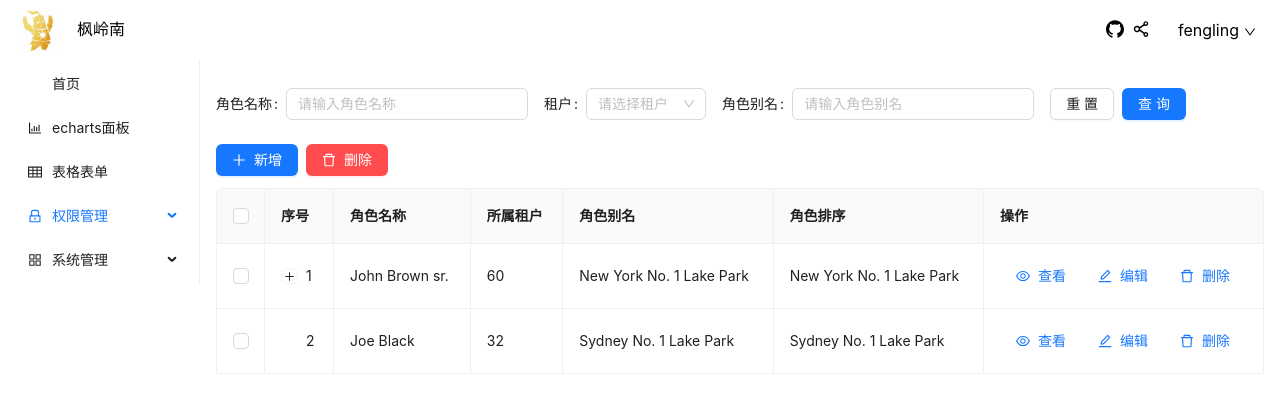
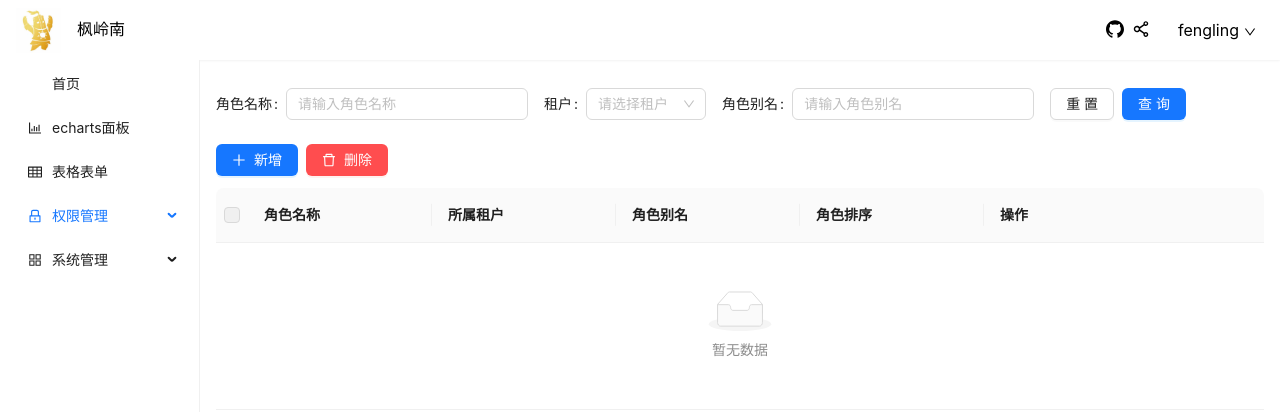
Before and after one commit to Stew0316/react-vite-mobx, a React (Vite) app: page /fengling/home/role in a window 1280 px wide. Shown: the top 412 px of the page. Built offline with nearby package versions, Linux system fonts and the light colour scheme.

Commit message:
feat: 封装wrap

```diff
--- a/src/layout/Side.jsx
+++ b/src/layout/Side.jsx
@@ -114,8 +114,10 @@ function Side(props) {
   return (
     <div className={`${props.className} ${Style.sidebar}`}>
       <Menu
+        className='menus'
         style={{
           width: '100%',
+          height: '100%',
         }}
         onClick={onClick}
         selectedKeys={[current]}
--- /dev/null
+++ b/src/layout/Wrap.jsx
@@ -0,0 +1,40 @@
+import { Form, Button, Table } from "antd"
+import { useRef } from "react"
+const Wrap = ({children, getData,columns,Btn, ...props}) => {
+  const formRef = useRef()
+  const onFinish = (values) => {
+    getData(values)
+  }
+  const data = [];
+  const reset = () => {
+    formRef.current.resetFields()
+  }
+  return (
+    <div className={props.className}>
+      <Form
+        layout='inline'
+        className='base-form'
+        onFinish={onFinish}
+        ref={formRef}
+      >
+        {children}
+        <Form.Item >
+          <Button className='reset' onClick={reset}>重置</Button>
+          <Button htmlType="submit" type="primary" className='submit'>查询</Button>
+        </Form.Item>
+      </Form>
+      {Btn}
+      <div>
+        <Table
+          columns={columns}
+          dataSource={data}
+          {...props}
+          className=""
+        />
+      </div>
+    </div>
+  )
+}
+
+
+export default Wrap
--- a/src/style/Header.module.scss
+++ b/src/style/Header.module.scss
@@ -4,6 +4,7 @@
   padding: 16px;
   justify-content: space-between;
   // background: skyblue;
+  box-shadow: 0 0 3px rgba(0, 0, 0, 0.1);
   :global {
     .left  {
       img {
--- /dev/null
+++ b/src/utils/feedBack.jsx
@@ -0,0 +1,19 @@
+import { Modal } from "antd";
+import { ExclamationCircleFilled } from "@ant-design/icons";
+const { confirm } = Modal;
+
+export const delConfirm = (content = '是否确认删除？') => {
+  return new Promise((resolve, reject) => {
+    confirm({
+      title: "删除",
+      icon: <ExclamationCircleFilled />,
+      content,
+      onOk() {
+        resolve();
+      },
+      onCancel() {
+        reject();
+      }
+    })
+  })
+}
--- a/src/views/index/map.jsx
+++ b/src/views/index/map.jsx
@@ -3,18 +3,12 @@ import leaflet from 'leaflet'
 import { useEffect } from 'react'
 function Map () {
   useEffect(() => {
-    // console.log(111)
     const map = L.map('map', {
       center: L.latLng(25.431, 119.008),
-      zoom: 14,
+      zoom: 6,
     });
-
+    // 这里需要在env里自己配一个maptoken，来自于mapbox的token
     const key = import.meta.env.VITE_MAP_TOKEN;
-    // mapbox://styles/185975315/clv9cnd4d00ol01rj8tcadqm0
-    // L.tileLayer('https://tile.openstreetmap.org/{z}/{x}/{y}.png', {
-    //     maxZoom: 19,
-    //     attribution: '&copy; <a href="http://www.openstreetmap.org/copyright">OpenStreetMap</a>'
-    // }).addTo(map);
     L.tileLayer(`https://api.mapbox.com/styles/v1/185975315/clv9cnd4d00ol01rj8tcadqm0/tiles/256/{z}/{x}/{y}@2x?access_token=${key}`, {
         maxZoom: 19,
         attribution: '&copy; <a href="http://www.openstreetmap.org/copyright">OpenStreetMap</a>'
--- a/src/views/permission/Role.jsx
+++ b/src/views/permission/Role.jsx
@@ -1,17 +1,18 @@
-import { Button, DatePicker, Form, Input, Space, Table, Tag, Switch, Popconfirm, Modal, Select, message  } from 'antd';
+import { Button, Form, Input, Table, Select,   } from 'antd';
 import {
   DeleteOutlined,
-  PlusOutlined,
   EditOutlined,
   EyeOutlined,
-  ExclamationCircleFilled
 } from '@ant-design/icons';
 import { useState } from 'react';
-const { confirm } = Modal;
+import Wrap from '@/layout/Wrap';
+import RoleBtn from './RoleBtn';
+
 const Role = () => {
   const [tenantList, setTenantList] = useState([{ value: 'sample', label: <span>sample</span> }]);
   const [checkStrictly, setCheckStrictly] = useState(false);
   const [selectData, setSelectData] = useState([]);
+  const [visible, setVisible] = useState(false);
   const rowSelection = {
     onChange: (selectedRowKeys, selectedRows) => {
       setSelectData(selectedRows)
@@ -25,10 +26,6 @@ const Role = () => {
     },
   };
   const columns = [
-    {
-      title: '序号',
-      render:(text,record,index)=>`${index+1}`,
-    },
     {
       title: '角色名称',
       dataIndex: 'name',
@@ -54,112 +51,37 @@ const Role = () => {
       dataIndex: 'address',
       key: 'address',
       width: 280,
-      render: (data, data2, data3, data4,data5) => (
+      render: (text, record, index) => (
         <>
-          <Button icon={<EyeOutlined />} type="link" onClick={() => view(data, data2, data3, data4,data5)}>查看</Button>
+          <Button icon={<EyeOutlined />} type="link" onClick={() => view(text, record, index)}>查看</Button>
           <Button icon={<EditOutlined />} type="link">编辑</Button>
           <Button icon={<DeleteOutlined />} type="link">删除</Button>
         </>
       ),
     },
   ];
-  const data = [
-    {
-      key: 1,
-      name: 'John Brown sr.',
-      age: 60,
-      address: 'New York No. 1 Lake Park',
-      children: [
-        {
-          key: 11,
-          name: 'John Brown',
-          age: 42,
-          address: 'New York No. 2 Lake Park',
-        },
-        {
-          key: 12,
-          name: 'John Brown jr.',
-          age: 30,
-          address: 'New York No. 3 Lake Park',
-          children: [
-            {
-              key: 121,
-              name: 'Jimmy Brown',
-              age: 16,
-              address: 'New York No. 3 Lake Park',
-            },
-          ],
-        },
-        {
-          key: 13,
-          name: 'Jim Green sr.',
-          age: 72,
-          address: 'London No. 1 Lake Park',
-          children: [
-            {
-              key: 131,
-              name: 'Jim Green',
-              age: 42,
-              address: 'London No. 2 Lake Park',
-              children: [
-                {
-                  key: 1311,
-                  name: 'Jim Green jr.',
-                  age: 25,
-                  address: 'London No. 3 Lake Park',
-                },
-                {
-                  key: 1312,
-                  name: 'Jimmy Green sr.',
-                  age: 18,
-                  address: 'London No. 4 Lake Park',
-                },
-              ],
-            },
-          ],
-        },
-      ],
-    },
-    {
-      key: 2,
-      name: 'Joe Black',
-      age: 32,
-      address: 'Sydney No. 1 Lake Park',
-    },
-  ];
-  function onFinish(e) {
-    console.log('onFinish', e)
-  }
-  const reset = () => {
-    console.log('reset')
-  }
-  const allDel = () => {
-    console.log('alldel',selectData)
-    if(selectData.length == 0) return message.open({
-      type: 'error',
-      content: '请先选择一个角色'
-    })
-    confirm({
-      title: '删除',
-      icon: <ExclamationCircleFilled />,
-      content: '是否确认删除？',
-      onOk() {
-        console.log('OK');
-      },
-      onCancel() {
-        console.log('Cancel');
-      },
-    });
-  }
+
   const view = (text, record, index) => {
     console.log(text, record, index)
   }
+  const test = (value) => {
+    console.log(value)
+  }
+  const visibleChange = (value) => {
+    setVisible(value)
+  }
   return (
-    <div className="container">
-      <Form
-        layout='inline'
-        className='base-form'
-        onFinish={onFinish}
+    <>
+      <Wrap
+        className="container"
+        getData={test}
+        columns={columns}
+        rowSelection={{
+          ...rowSelection,
+          checkStrictly,
+        }}
+        pagination={false}
+        Btn={<RoleBtn selectData={selectData} />}
       >
         <Form.Item
           label="角色名称"
@@ -184,28 +106,8 @@ const Role = () => {
         >
           <Input placeholder="请输入角色别名" />
         </Form.Item>
-        <Form.Item >
-          <Button className='reset' onClick={reset}>重置</Button>
-          <Button htmlType="submit" type="primary" className='submit'>查询</Button>
-        </Form.Item>
-      </Form>
-      <div style={{marginBottom: '12px'}}>
-        <Button icon={<PlusOutlined />} style={{marginRight: '8px'}} type="primary">新增</Button>
-        <Button icon={<DeleteOutlined />} onClick={allDel} type="primary" danger>删除</Button>
-      </div>
-      <div>
-        <Table
-          bordered={true}
-          columns={columns}
-          rowSelection={{
-            ...rowSelection,
-            checkStrictly,
-          }}
-          pagination={false}
-          dataSource={data}
-        />
-      </div>
-    </div>
+      </Wrap>
+    </>
   )
 }
 
--- /dev/null
+++ b/src/views/permission/RoleBtn.jsx
@@ -0,0 +1,26 @@
+import { Button, message } from 'antd';
+import { delConfirm } from "@/utils/feedBack";
+import { PlusOutlined, DeleteOutlined } from '@ant-design/icons';
+const RoleBtn = ({selectData}) => {
+  const allDel = () => {
+    if(selectData.length == 0) return message.open({
+      type: 'error',
+      content: '请先选择一个角色'
+    })
+    delConfirm().then(() => {
+      console.log('ok')
+    }).catch(() => {
+      console.log('cancel')
+    })
+  }
+  return (
+    <>
+      <div style={{marginBottom: '12px'}}>
+        <Button icon={<PlusOutlined />} style={{marginRight: '8px'}} type="primary">新增</Button>
+        <Button icon={<DeleteOutlined />} onClick={allDel} type="primary" danger>删除</Button>
+      </div>
+    </>
+  )
+}
+
+export default RoleBtn;
```
